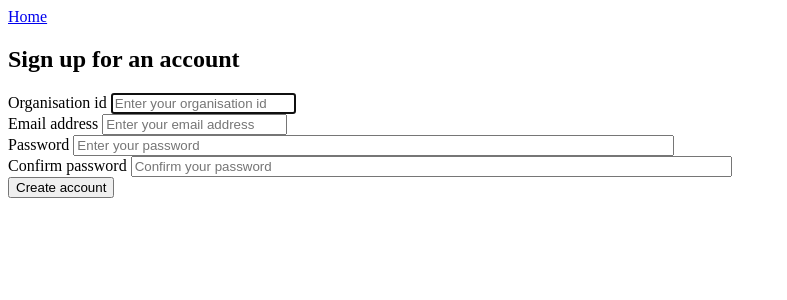
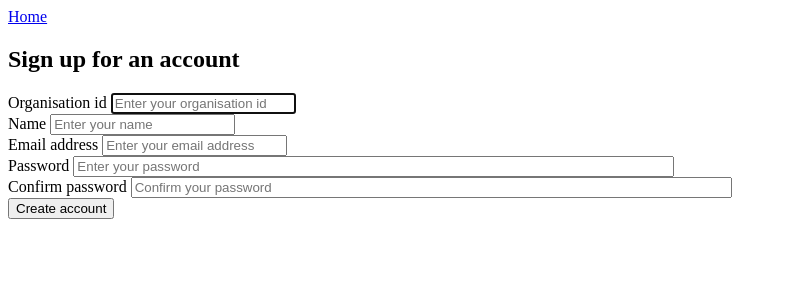
Before and after one commit to Steve-Hun/OrganisationHub, a Rails app: a page that uses app/views/registrations/new.html.erb in a window 1280 px wide. Shown: the top 300 px of the page, without its empty margins (0-787 px from the left). Run offline with Rails 7, Linux system fonts and the light colour scheme; parts of the project's set-up code (start-up, migrations or seed data) failed here and were passed over; some libraries are stand-ins or nearby versions.

Commit message:
Allow user to give name field during sign up

```diff
--- a/app/controllers/registrations_controller.rb
+++ b/app/controllers/registrations_controller.rb
@@ -19,6 +19,6 @@ class RegistrationsController < ApplicationController
 
     private
         def user_params
-            params.permit(:organisation_id, :email_address, :password, :password_confirmation)
+            params.permit(:organisation_id, :name, :email_address, :password, :password_confirmation)
         end
 end
--- a/app/views/registrations/new.html.erb
+++ b/app/views/registrations/new.html.erb
@@ -4,6 +4,10 @@
     <div style="display: block;">
         <%= form.label "Organisation Id" %>
         <%= form.text_field :organisation_id, autofocus: true, autocomplete: "organisation_id", placeholder: "Enter your organisation id", value: params[:organisation_id] %>
+    </div>
+    <div style="display: block;">
+        <%= form.label "Name" %>
+        <%= form.text_field :name, required: true, autocomplete: "name", placeholder: "Enter your name", value: params[:name] %>
     </div>
     <div style="display: block;">
         <%= form.label "Email address" %>
```
